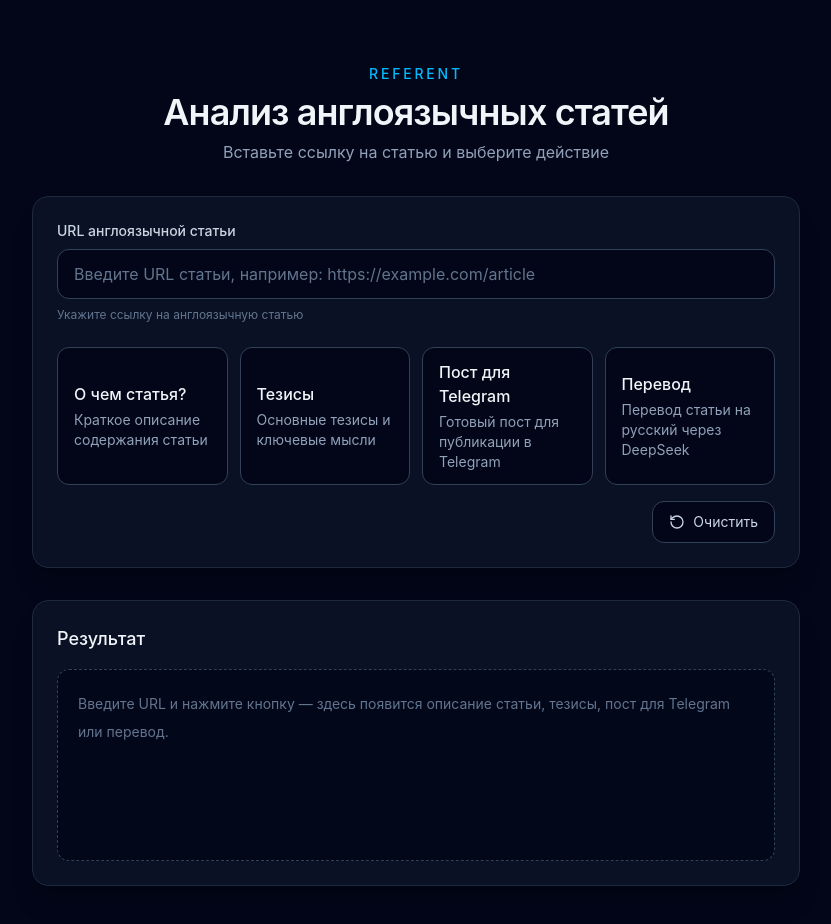
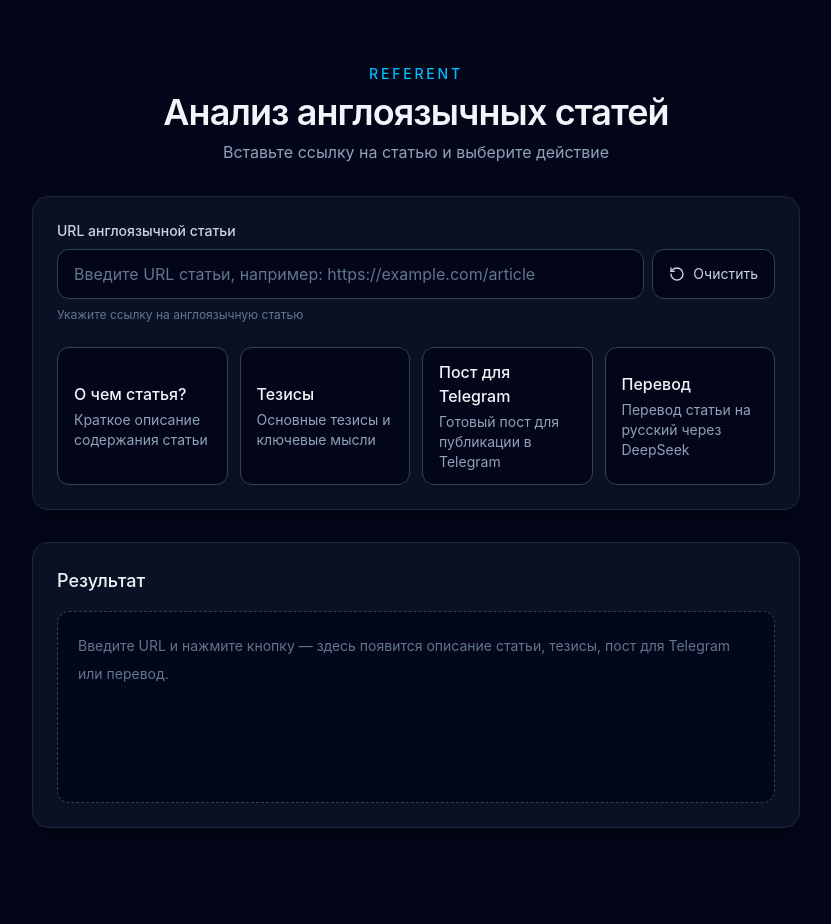
Before and after one commit to zebraonkz-glitch/referent, a Next.js app: page / in a window 1280 px wide. Shown: the top 924 px of the page, without its empty margins (224-1055 px from the left). After the commit the page ends 892 px from the top, so only its background shows below. Built offline with nearby package versions, Linux system fonts and the light colour scheme.

Commit message:
Очистить переместил правее URL

```diff
--- a/app/components/referent-form.tsx
+++ b/app/components/referent-form.tsx
@@ -237,14 +237,26 @@ export function ReferentForm() {
         <label htmlFor="article-url" className="mb-2 block text-sm font-medium text-slate-300">
           URL англоязычной статьи
         </label>
+        <div className="flex gap-2">
           <input
             id="article-url"
             type="url"
             value={url}
             onChange={(event) => setUrl(event.target.value)}
             placeholder="Введите URL статьи, например: https://example.com/article"
-          className="w-full min-w-0 rounded-xl border border-slate-700 bg-slate-950 px-4 py-3 text-sm text-slate-100 outline-none transition placeholder:text-slate-500 focus:border-sky-500 focus:ring-2 focus:ring-sky-500/30 sm:text-base"
+            className="min-w-0 flex-1 rounded-xl border border-slate-700 bg-slate-950 px-4 py-3 text-sm text-slate-100 outline-none transition placeholder:text-slate-500 focus:border-sky-500 focus:ring-2 focus:ring-sky-500/30 sm:text-base"
           />
+          <button
+            type="button"
+            onClick={handleClear}
+            disabled={isLoading}
+            title="Очистить форму и результаты"
+            className="inline-flex shrink-0 items-center justify-center gap-2 rounded-xl border border-slate-700 bg-slate-950 px-4 py-3 text-sm text-slate-300 transition hover:border-slate-600 hover:bg-slate-900 hover:text-slate-100 disabled:cursor-not-allowed disabled:opacity-60"
+          >
+            <RotateCcw className="h-4 w-4 shrink-0" />
+            Очистить
+          </button>
+        </div>
         <p className="mt-2 text-xs text-slate-500">
           Укажите ссылку на англоязычную статью
         </p>
@@ -263,18 +275,6 @@ export function ReferentForm() {
               <span className="mt-1 block text-sm text-slate-400">{action.description}</span>
             </button>
           ))}
-        </div>
-
-        <div className="mt-4 flex justify-stretch sm:justify-end">
-          <button
-            type="button"
-            onClick={handleClear}
-            disabled={isLoading}
-            className="inline-flex w-full items-center justify-center gap-2 rounded-xl border border-slate-700 bg-slate-950 px-4 py-2.5 text-sm text-slate-300 transition hover:border-slate-600 hover:bg-slate-900 hover:text-slate-100 disabled:cursor-not-allowed disabled:opacity-60 sm:w-auto"
-          >
-            <RotateCcw className="h-4 w-4 shrink-0" />
-            Очистить
-          </button>
         </div>
       </section>
 
```
Lines whose indentation alone changed are shown as unchanged.
